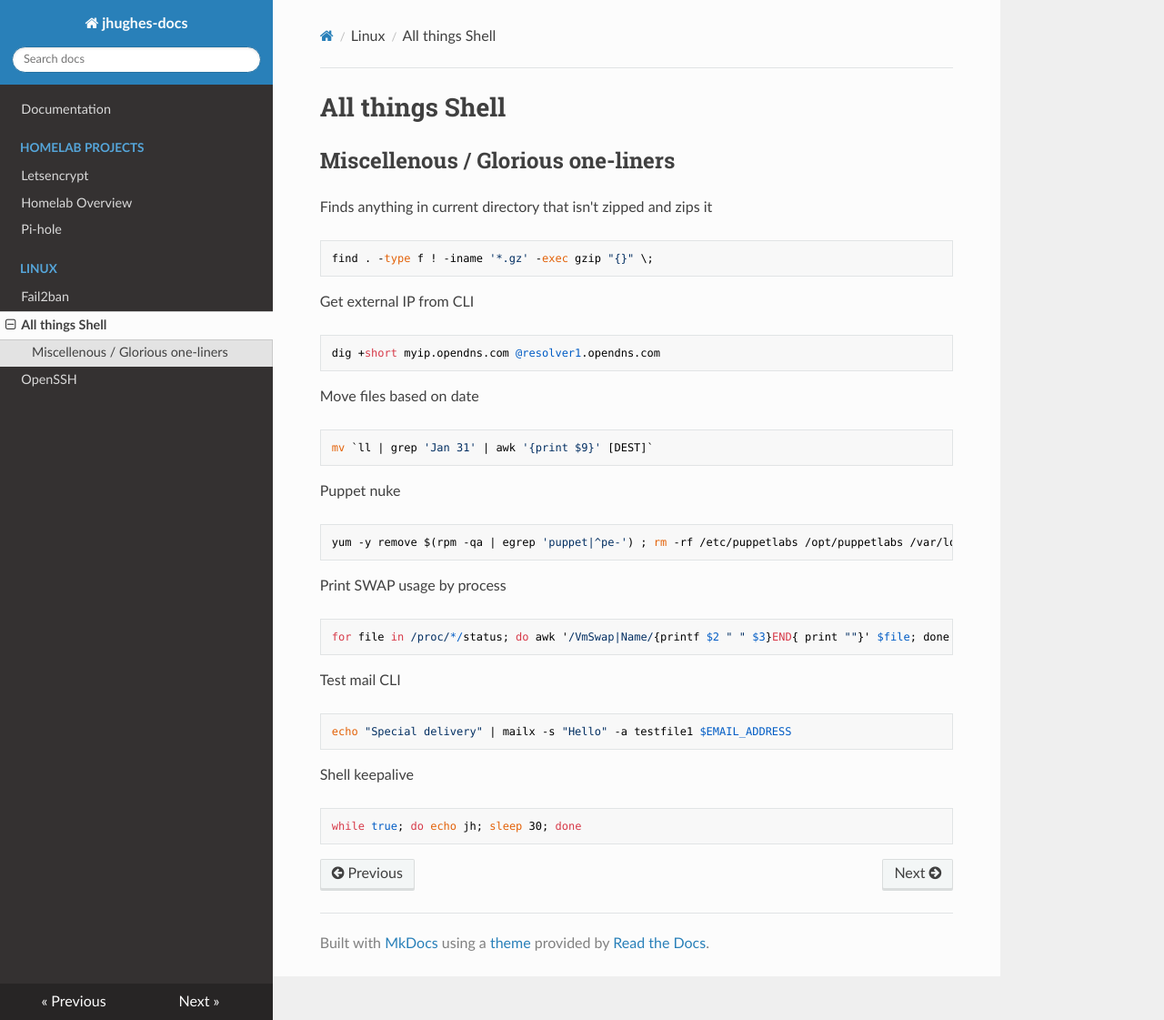
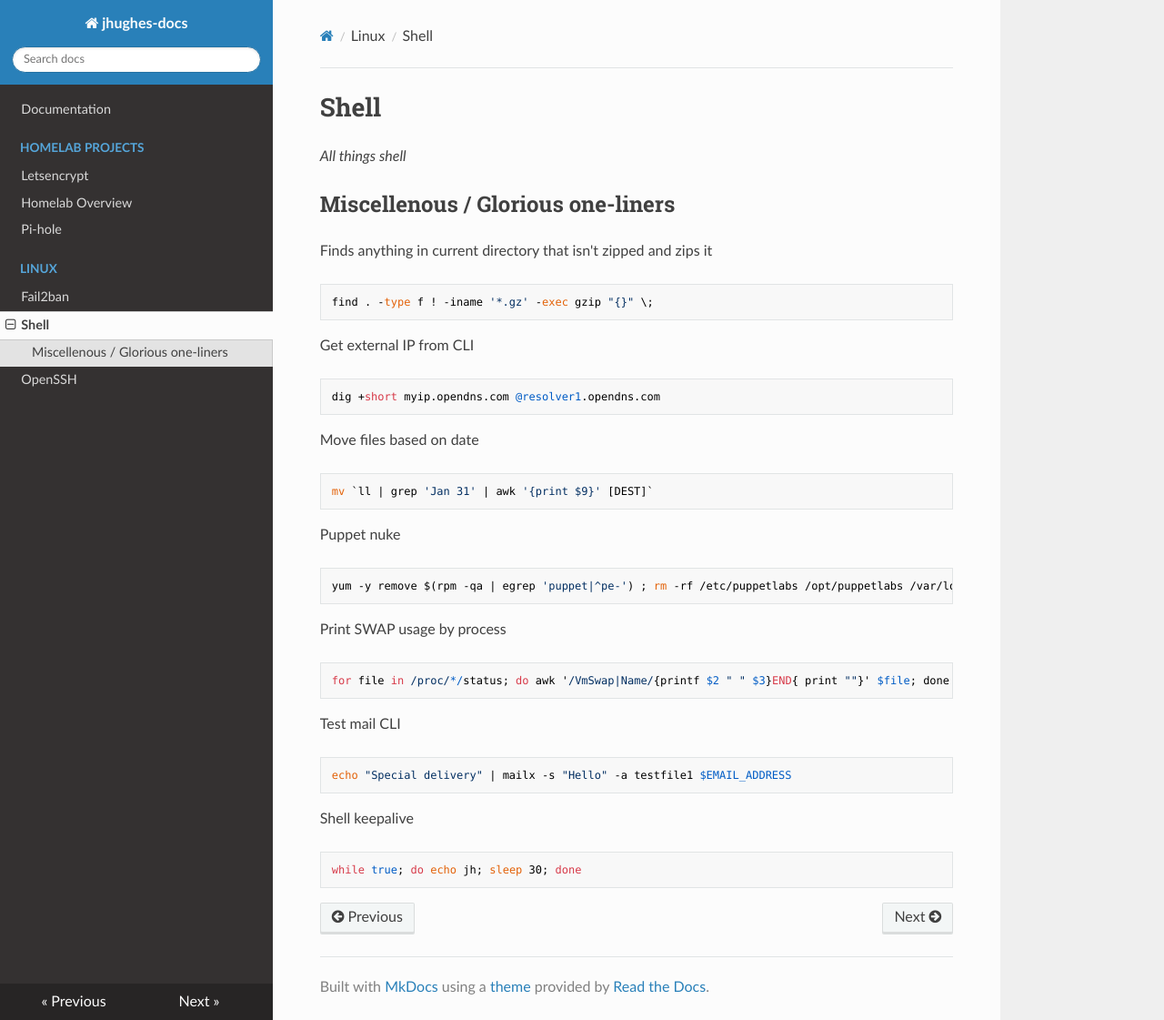
Before and after one commit to jackson-hughes/documentation, an MkDocs documentation site: the page built from docs/linux/shell.md, in a window 1280 px wide and 1121 px high. Shown: the whole window at 91% size. Built offline with MkDocs 1.6.1, drawn with Linux system fonts in a browser that asks for light colours; nearby versions of some CDN libraries.

Commit message:
Rename header in shell doc

```diff
--- a/docs/linux/shell.md
+++ b/docs/linux/shell.md
@@ -1,4 +1,6 @@
-# All things Shell
+# Shell
+
+_All things shell_
 
 ## Miscellenous / Glorious one-liners
 
```
